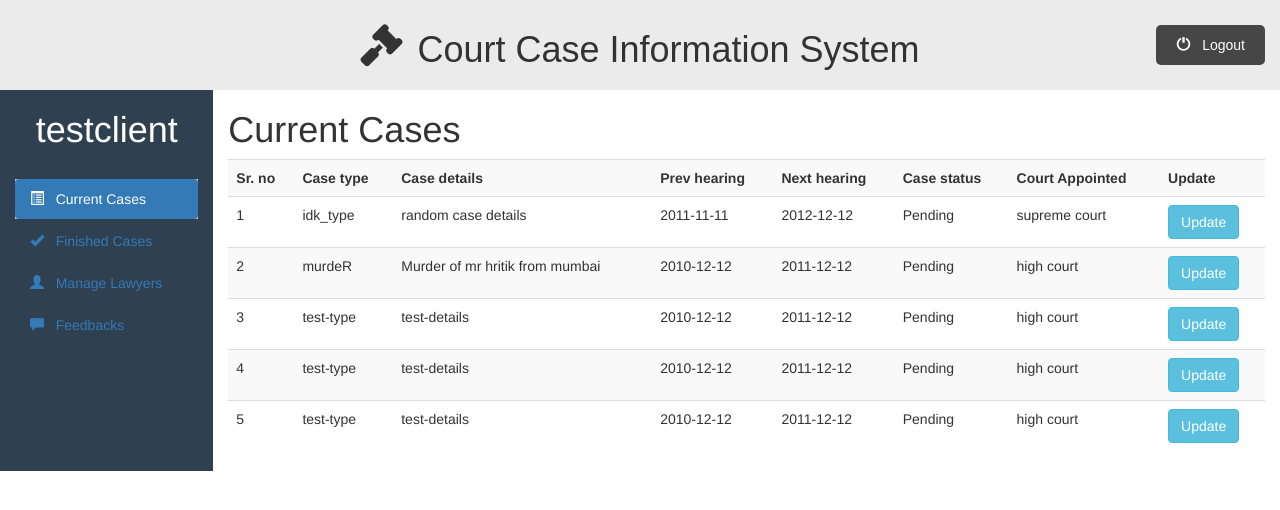
After one commit to djroxx2000/SIH_Website, a PHP site: page /admin_dashboard.php in a window 1280 px wide. The commit adds this page. Shown: the top 510 px of the page. Run offline with PHP 8.4, Linux system fonts and the light colour scheme; a user stored in the database is signed in; data comes from the database, SQL or seed files in the repository; some libraries are stand-ins or nearby versions.

Commit message:
Admin Dashboard Completed ( 95% )

```diff
--- /dev/null
+++ b/admin/currentcases.php
@@ -0,0 +1,90 @@
+<div class="container-fluid">
+    <div class="row">
+        <div class="col-sm-2">
+            <h1>
+                <?php echo $_SESSION["admin_name"]; ?>
+            </h1>
+            <br>
+            <ul id="side_menu" class="nav nav-pills nav-stacked">
+                <li class="active">
+                    <a href="admin_dashboard.php">
+                        <span class="glyphicon glyphicon-list-alt"></span>
+                        &nbsp; Current Cases
+                     </a>
+                </li>
+                <li class="">
+                    <a href="admin_dashboard.php?q=finishedcases">
+                        <span class="glyphicon glyphicon-ok"></span>
+                        &nbsp; Finished Cases
+                    </a>
+                </li>
+                <li class="">
+                    <a href="admin_dashboard.php?q=managelawyers">
+                        <span class="glyphicon glyphicon-user"></span>
+                        &nbsp; Manage Lawyers
+                    </a>
+                </li>
+                <li class="">
+                    <a href="admin_dashboard.php?q=feedbacks">
+                        <span class="glyphicon glyphicon-comment"></span>
+                        &nbsp; Feedbacks
+                    </a>
+                </li>
+            </ul>
+       </div>   <!--div ending of vertical nav -->
+
+       <div class="col-sm-10">
+            <h1>Current Cases</h1>
+            <div class="table-responsive">
+                <table class="table table-striped table-hover">
+                    <tr>
+                        <th>Sr. no</th>
+                        <th>Case type</th>
+                        <th>Case details</th>
+                        <th>Prev hearing</th>
+                        <th>Next hearing</th>
+                        <th>Case status</th>
+                        <th>Court Appointed</th>
+                        <th>Update</th>
+                    </tr>
+                        <?php
+                            require_once("includes/db.php");
+                            $con;
+                            if ($con) {
+                                $x=1;
+                                $stmt = $con->prepare("
+                                SELECT case_type, case_details, next_hearing_date, prev_hearing_date, court_name
+                                FROM cases WHERE case_status = ?");
+                                $status = "pending";
+                                $stmt->bind_param('s', $status);
+                                $stmt->execute();
+                                $stmt->store_result();
+                                $stmt->bind_result($case_type,
+                                $case_details, $next_hearing_date,
+                                $prev_hearing_date, $court_name);
+
+                                while ($stmt->fetch()) {
+                                    echo "
+                                    <tr>
+                                        <td> {$x} </td>
+                                        <td> {$case_type} </td>
+                                        <td> {$case_details} </td>
+                                        <td> {$prev_hearing_date} </td>
+                                        <td> {$next_hearing_date} </td>
+                                        <td> Pending </td>
+                                        <td> {$court_name} </td>
+                                        <td><button class='btn btn-info'> Update </button> </td>
+                                    </tr>
+                                    ";
+                                    $x++;
+                                }
+                            }
+                            else{
+                                echo "Server Prob";
+                            }
+                        ?>
+                </table>
+            </div>
+       </div>
+   </div>
+</div>
--- /dev/null
+++ b/admin_dashboard.php
@@ -0,0 +1,55 @@
+<?php require_once("includes/sessions.php"); ?>
+<?php require_once("includes/functions.php"); ?>
+<?php confirm_admin_login(); ?>
+
+<!DOCTYPE html>
+<html lang="en">
+
+<head>
+    <meta charset="UTF-8">
+    <meta name="viewport" content="width=device-width, initial-scale=1.0">
+    <meta http-equiv="X-UA-Compatible" content="ie=edge">
+    <title>
+        <?php echo $_SESSION["admin_name"]; ?>
+    </title>
+    <link rel="stylesheet" href="https://maxcdn.bootstrapcdn.com/bootstrap/3.4.0/css/bootstrap.min.css">
+    <link rel="stylesheet" href="public/css/style.css">
+    <link rel="stylesheet" href="public/css/dashboard.css">
+    <link rel="icon" href="favicon.ico">
+    <script src="https://kit.fontawesome.com/2f7569df82.js" crossorigin="anonymous"></script>
+    <link rel = "icon"
+    href = "public/images/statue.jpg"
+    type = "image/x-icon">
+</head>
+
+<body>
+
+    <div class="title-bar">
+        <div id="item1">
+            <i class="fas fa-gavel fa-3x"></i>
+            <h1>Court Case Information System</h1>
+        </div>
+        <div id="item2">
+            <button class="sm" onclick="window.top.location='logout.php'">
+                <span class="glyphicon glyphicon-off"></span>&nbsp;&nbsp;&nbsp;Logout
+            </button>
+        </div>
+    </div>
+
+    <?php
+        if(!isset($_GET['q']))
+            require_once("admin/currentcases.php");
+        elseif($_GET['q'] == "finishedcases")
+            require_once("admin/finishedcases.php");
+        elseif($_GET['q'] == "managelawyers")
+            require_once("admin/managelawyers.php");
+        elseif($_GET['q'] == "feedbacks")
+            require_once("admin/feedbacks.php");
+
+    ?>
+
+<script src="https://ajax.googleapis.com/ajax/libs/jquery/3.4.1/jquery.min.js"></script>
+<script src="https://maxcdn.bootstrapcdn.com/bootstrap/3.4.0/js/bootstrap.min.js"></script>
+<script src="https://kit.fontawesome.com/76a3098157.js"></script>
+</body>
+</html>
--- a/includes/db.php
+++ b/includes/db.php
@@ -2,7 +2,7 @@
 
 $host = 'localhost';
 $user = 'root';
-$pwd = '';
+$pwd = 'pw';
 $db = 'court_case_management';
 
 $con = new mysqli($host, $user, $pwd, $db);
--- /dev/null
+++ b/includes/functions.php
@@ -0,0 +1,19 @@
+<?php
+
+    function check_admin_login(){
+        if(isset($_SESSION["admin_id"])){
+            return true;
+        }
+        else{
+            return false;
+        }
+    }
+
+
+    function confirm_admin_login(){
+        if(check_admin_login()==false){
+            echo "Login Required";
+            Header("Location: admin_login.php");
+        }
+    }
+ ?>
--- a/includes/sessions.php
+++ b/includes/sessions.php
@@ -1,5 +1,3 @@
 <?php
 session_start();
-
-
 ?>
--- /dev/null
+++ b/public/css/dashboard.css
@@ -0,0 +1,27 @@
+#side_menu .a{
+  color: #9fb1c2;
+}
+.row {
+    background-color: #2f4050;
+}
+
+.col-sm-10 {
+    background-color: #fff;
+}
+
+.col-sm-2 h1{
+    color: #fff;
+    text-align:center;
+}
+
+#side_menu .active.a{
+  color: #ffffff;
+  background-color: #27AAE1;
+  font-weight: bold;
+}
+#side_menu a:hover{
+   color:#ffffff;
+   background-color: #1ab394;
+   font-weight: bold;
+   display: block;
+}
```
Also changed, not shown: admin/feedbacks.php (added, +76 -0 lines), admin/finishedcases.php (added, +83 -0 lines), admin/managelawyers.php (added, +92 -0 lines), admin_login.php (+7 -3 lines), logout.php (added, +7 -0 lines).
